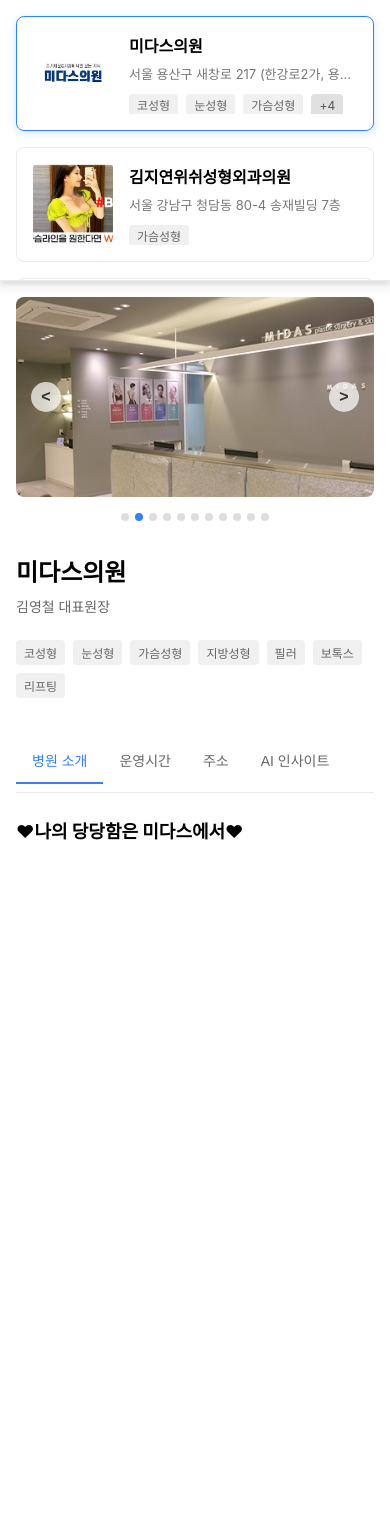
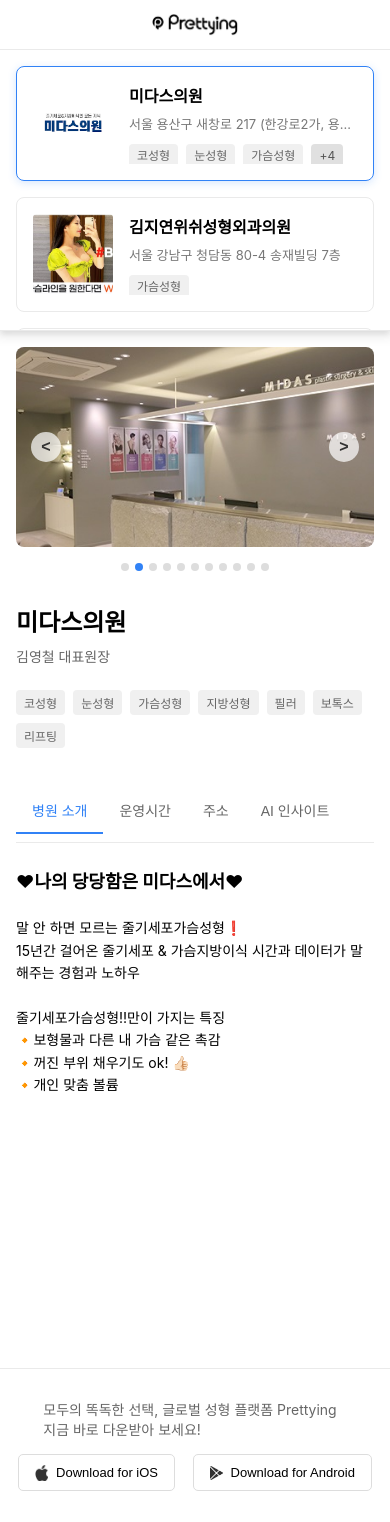
Before and after one commit to uxia0812/web_hospital_info, a React (Create React App) app: page / in a window 390 px wide. Before the commit the page ends 844 px from the top, so only its background shows below. Built offline with nearby package versions, Linux system fonts and the light colour scheme.

Commit message:
Modify Layout Header&Footer

```diff
--- a/src/App.css
+++ b/src/App.css
@@ -1,9 +1,8 @@
 .app-container {
   display: flex;
   flex-direction: column;
-  height: 100vh;
+  min-height: 100vh;
   font-family: -apple-system, BlinkMacSystemFont, 'Segoe UI', Roboto, Oxygen, Ubuntu, Cantarell, 'Fira Sans', 'Droid Sans', 'Helvetica Neue', sans-serif;
-  overflow: hidden;
 }
 
 .main-content {
@@ -14,15 +13,17 @@
 
 @media (max-width: 768px) {
   .app-container {
-    height: 100vh;
+    min-height: 100vh;
   }
 
   .main-content {
     flex-direction: column;
-    height: 100vh;
+    min-height: calc(100vh - 50px);
+    margin-top: 50px;
+    overflow-y: auto;
   }
 
   .header, .footer {
-    display: none;
+    /* display: none; */
   }
 }
--- a/src/components/Header.js
+++ b/src/components/Header.js
@@ -2,10 +2,6 @@
 import '../styles/components/Header.css';
 
 function Header({ onLogoClick }) {
-  const handleLogoClick = () => {
-    window.location.href = '/';
-  };
-
   return (
     <header className="header">
       <div className="logo-container">
@@ -13,17 +9,9 @@
           src="/images/logo.png"
           alt="Prettying"
           className="logo"
-          onClick={handleLogoClick}
-          style={{ cursor: 'pointer' }}
+          onClick={onLogoClick}
         />
-        <span className="web-preview">Web Preview</span>
       </div>
-      <nav className="navigation">
-        <button
-          className="download-button"
-          onClick={() => window.open("https://prettying.net/home", "_blank")}
-        >Prettying App 바로가기</button>
-      </nav>
     </header>
   );
 }
--- a/src/styles/components/Footer.css
+++ b/src/styles/components/Footer.css
@@ -7,8 +7,8 @@
   left: 0;
   right: 0;
   height: 100px;
-  width: calc(100% - 380px); /* 리스트 영역 너비를 뺌 */
-  margin-left: 380px; /* 리스트 영역 너비만큼 오른쪽으로 이동 */
+  width: calc(100% - 380px);
+  margin-left: 380px;
   display: flex;
   justify-content: space-between;
   align-items: center;
@@ -64,24 +64,37 @@
 
 @media (max-width: 768px) {
   .footer {
+    position: relative;
+    width: 100%;
+    margin-left: 0;
+    height: auto;
+    padding: 1rem;
+    margin-top: 1rem;
+    display: flex;
     flex-direction: column;
-    padding: 1.5rem 1rem;
-    text-align: center;
-    height: auto;
+    align-items: center;
   }
 
   .footer-text {
-    margin-right: 0;
-    margin-bottom: 1rem;
-    text-align: center;
+    /* display: none; */
+    margin-bottom: 15px;
   }
 
   .download-buttons {
-    margin-right: 0;
-    margin-bottom: 1rem;
+    margin: 0;
+    width: 100%;
+    display: flex;
+    justify-content: center;
+    gap: 0.5rem;
+    margin-bottom: 15px;
+  }
+
+  .ios-button, .android-button {
+    padding: 0.6rem 1rem;
+    font-size: 13px;
   }
 
   .qr-code {
-    margin-left: 0;
+    display: none;
   }
 }
--- a/src/styles/components/Header.css
+++ b/src/styles/components/Header.css
@@ -4,6 +4,12 @@
     align-items: center;
     padding: 1rem 2rem;
     border-bottom: 1px solid #eaeaea;
+    background-color: #fff;
+    position: fixed;
+    top: 0;
+    left: 0;
+    right: 0;
+    z-index: 100;
   }
 
   .logo-container {
@@ -13,6 +19,7 @@
 
   .logo {
     height: 35px;
+    cursor: pointer;
   }
 
   .web-preview {
@@ -55,20 +62,24 @@
 
   @media (max-width: 768px) {
     .header {
-      flex-direction: column;
-      padding: 1rem;
+      padding: 0.5rem 1rem;
+      height: 50px;
+      justify-content: center;
     }
 
     .logo-container {
-      margin-bottom: 1rem;
+      margin: 0;
+    }
+
+    .logo {
+      height: 25px;
+    }
+
+    .web-preview {
+      display: none;
     }
 
     .navigation {
-      width: 100%;
-      justify-content: space-between;
-    }
-
-    .nav-link {
-      margin-right: 1rem;
+      display: none;
     }
   }
```
